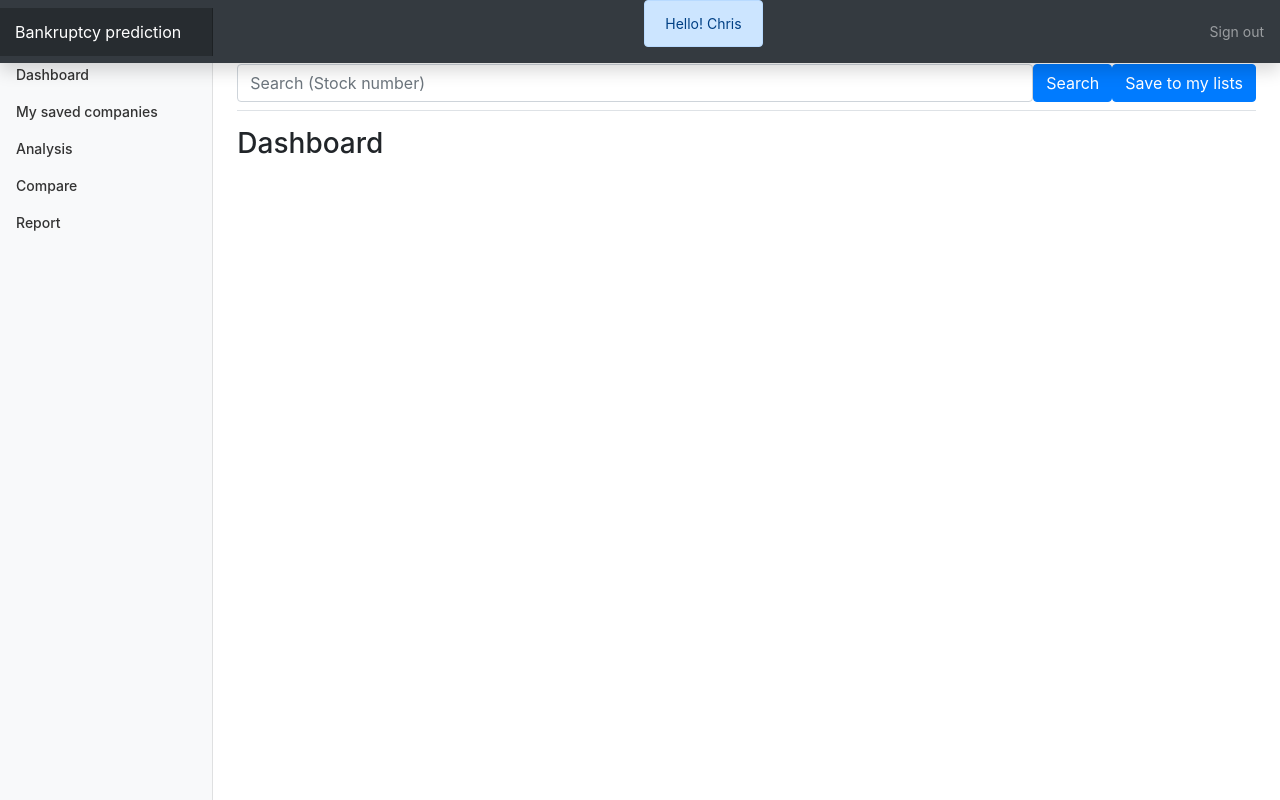
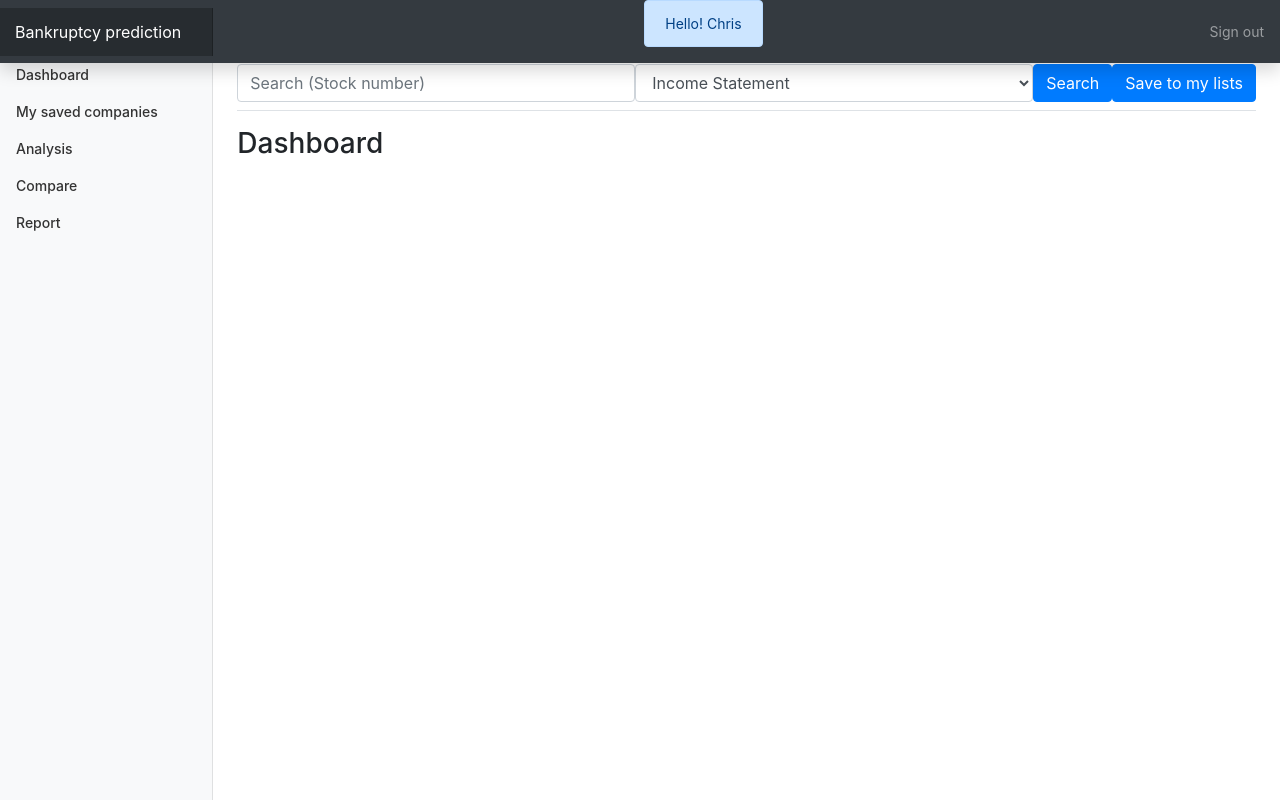
Before and after one commit to lamwunming/CSCI4140proj_grp19, a PHP site: page /dashboard.php in a window 1280 px wide. Run offline with PHP 8.4, Linux system fonts and the light colour scheme; a user stored in the database is signed in; data comes from the database, SQL or seed files in the repository.

Commit message:
update dashboard search input

```diff
--- a/dashboard.php
+++ b/dashboard.php
@@ -21,6 +21,18 @@
       var repor = document.getElementById('report');
 
       var dive = document.getElementById(id);
+      if(dive.id!='dashboard'){
+        document.getElementById('show').style.display = 'none';
+      }
+      else{
+        document.getElementById('show').style.display = 'block';
+      }
+      if(dive.id!='compare'){
+        document.getElementById('secondCode').style.display = 'none';
+      }
+      else{
+        document.getElementById('secondCode').style.display = 'block';
+      }
 
       dashb.style.display = 'none';
       mysav.style.display = 'none';
@@ -93,13 +105,18 @@
 
 
           <main role="main" class="col-md-9 ml-sm-auto col-lg-10 px-4">
-            <div>
-              <form method="POST" class="d-flex justify-content-between flex-wrap flex-md-nowrap align-items-center pt-3 pb-2 mb-3 border-bottom">
-                <input class="form-control" type="text" placeholder="Search (Stock number)" aria-label="Search" name="searchtarget">
-                <button class="btn btn-primary" type="submit" name="search">Search</button>
-                <button class="btn btn-primary" type="submit" name="save" formaction="savecompany.php">Save to my lists</button>
-              </form>
+            <div class="d-flex justify-content-between flex-wrap flex-md-nowrap align-items-center pt-3 pb-2 mb-3 border-bottom">
+              <input class="form-control" id="code" type="text" placeholder="Search (Stock number)" aria-label="Search">
+              <select class="form-control" id="show" name="show">
+                <option value="financials" selected="selected">Income Statement</option>
+                <option value="balance-sheet">Balance Sheet</option>
+                <option value="cash-flow">Cash Flow</option>
+              </select>
+              <input class="form-control" id="secondCode" style="display:none" type="text" placeholder="Search (Second Stock number)" aria-label="Search">
+              <button type="button" class="btn btn-primary" id="search">Search</button>
+              <button type="button" class="btn btn-primary">Save to my lists</button>
             </div>
+            <script src="/js/finStat.js"></script>
             <!-- div session begin in here -->
             <div id="dashboard">
                   <h3>Dashboard</h3>
```
